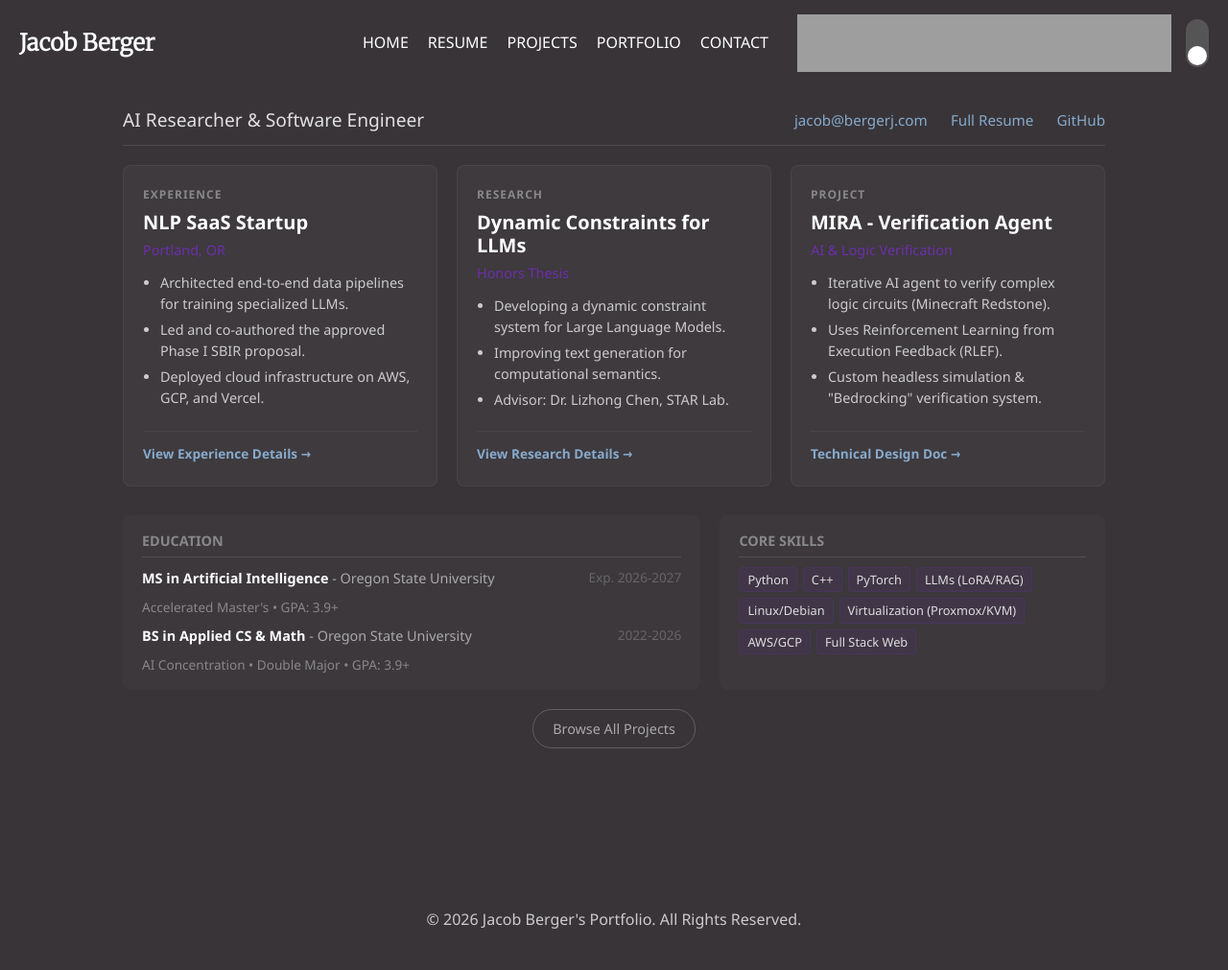
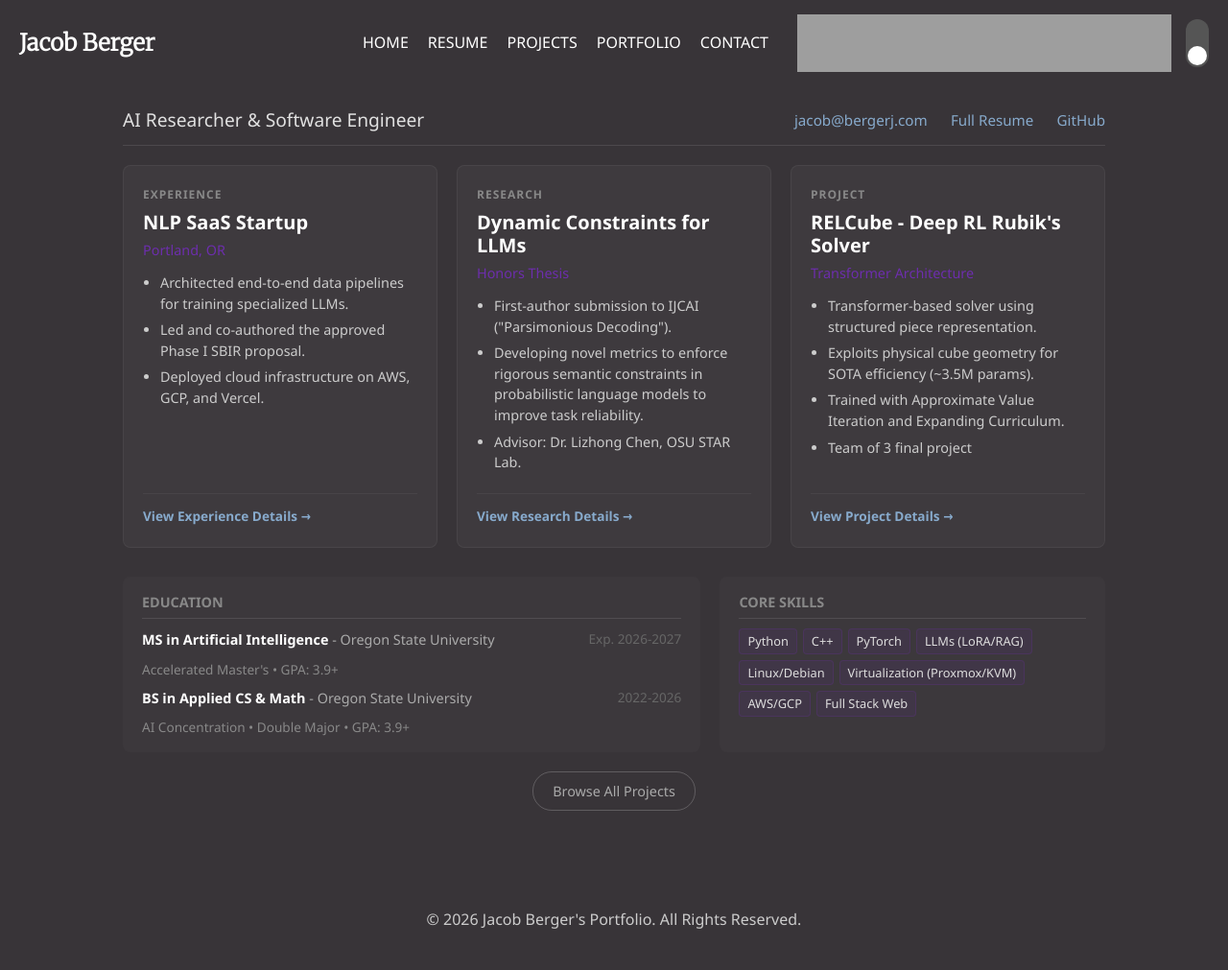
Before and after one commit to bergerjacob/bergerj-website, a Jekyll site: the page built from portfolio/index.html, in a window 1280 px wide. Shown: the whole page at 96% size. Built offline with Jekyll 4.4.1, drawn with Linux system fonts in a browser that asks for light colours.

Commit message:
project updates

```diff
--- a/portfolio/index.html
+++ b/portfolio/index.html
@@ -42,9 +42,9 @@ title: Portfolio
             <div class="card-subtitle">Honors Thesis</div>
             <div class="card-content">
                 <ul>
-                    <li>Developing a dynamic constraint system for Large Language Models.</li>
-                    <li>Improving text generation for computational semantics.</li>
-                    <li>Advisor: Dr. Lizhong Chen, STAR Lab.</li>
+                    <li>First-author submission to IJCAI ("Parsimonious Decoding").</li>
+                    <li>Developing novel metrics to enforce rigorous semantic constraints in probabilistic language models to improve task reliability.</li>
+                    <li>Advisor: Dr. Lizhong Chen, OSU STAR Lab.</li>
                 </ul>
             </div>
             <div class="card-links">
@@ -56,17 +56,18 @@ title: Portfolio
         <!-- Highlight 3: Project -->
         <div class="featured-card">
             <div class="card-type">Project</div>
-            <div class="card-title">MIRA - Verification Agent</div>
-            <div class="card-subtitle">AI & Logic Verification</div>
+            <div class="card-title">RELCube - Deep RL Rubik's Solver</div>
+            <div class="card-subtitle">Transformer Architecture</div>
             <div class="card-content">
                 <ul>
-                    <li>Iterative AI agent to verify complex logic circuits (Minecraft Redstone).</li>
-                    <li>Uses Reinforcement Learning from Execution Feedback (RLEF).</li>
-                    <li>Custom headless simulation & "Bedrocking" verification system.</li>
+                    <li>Transformer-based solver using structured piece representation.</li>
+                    <li>Exploits physical cube geometry for SOTA efficiency (~3.5M params).</li>
+                    <li>Trained with Approximate Value Iteration and Expanding Curriculum.</li>
+                    <li>Team of 3 final project</li>
                 </ul>
             </div>
             <div class="card-links">
-                <a href="https://github.com/bergerjacob/mira/blob/main/docs/technical_design.md" target="_blank">Technical Design Doc →</a>
+                <a href="{{ '/projects' | relative_url }}">View Project Details →</a>
             </div>
         </div>
 
```
Also changed, not shown: projects/index.html (+7 -2 lines).
